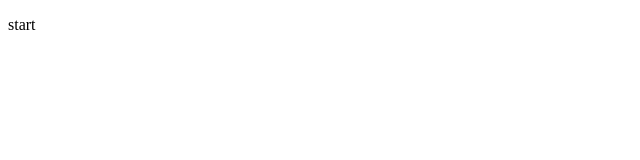
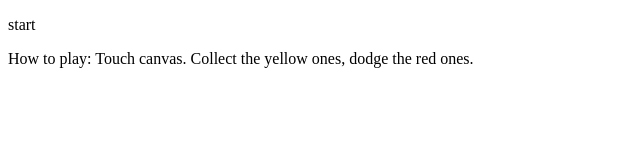
Before and after one commit to kauppvi/neli, a plain HTML site: page index.html in a window 1280 px wide. Shown: the whole page, without its empty margins (0-640 px from the left). Drawn offline with Linux system fonts and the light colour scheme.

Commit message:
Update index.html
Added "How to play".

```diff
--- a/index.html
+++ b/index.html
@@ -107,6 +107,7 @@ function initGame(){
 	<div id="menu">
 		<p id="prevPoints"></p>
 		<p id="startGame">start</p>
+		<p>How to play: Touch canvas. Collect the yellow ones, dodge the red ones.</p>
 	</div>
 	<div id="game">
 		<canvas id="myCanvas" width="478" height="318"></canvas>
```
